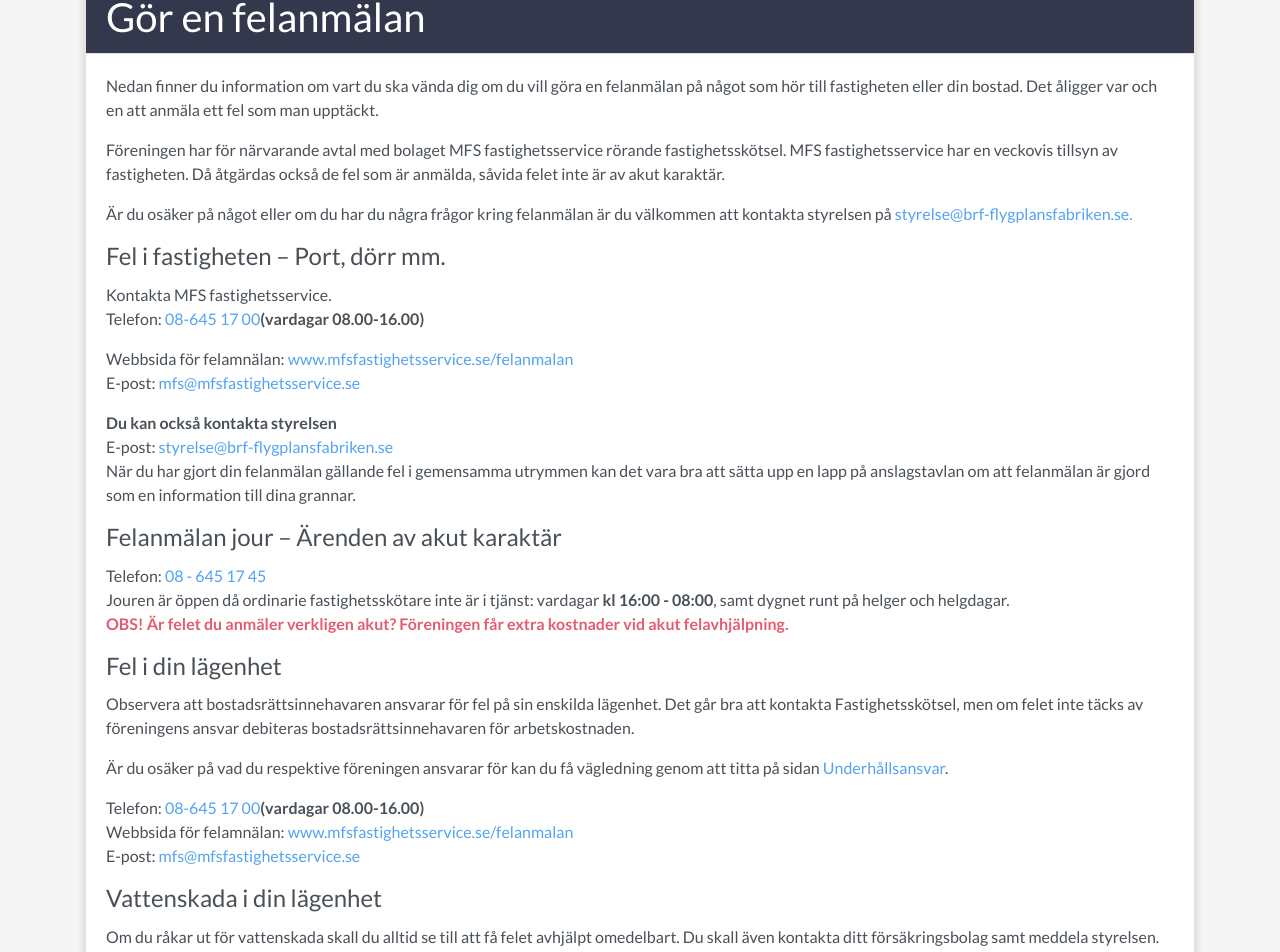
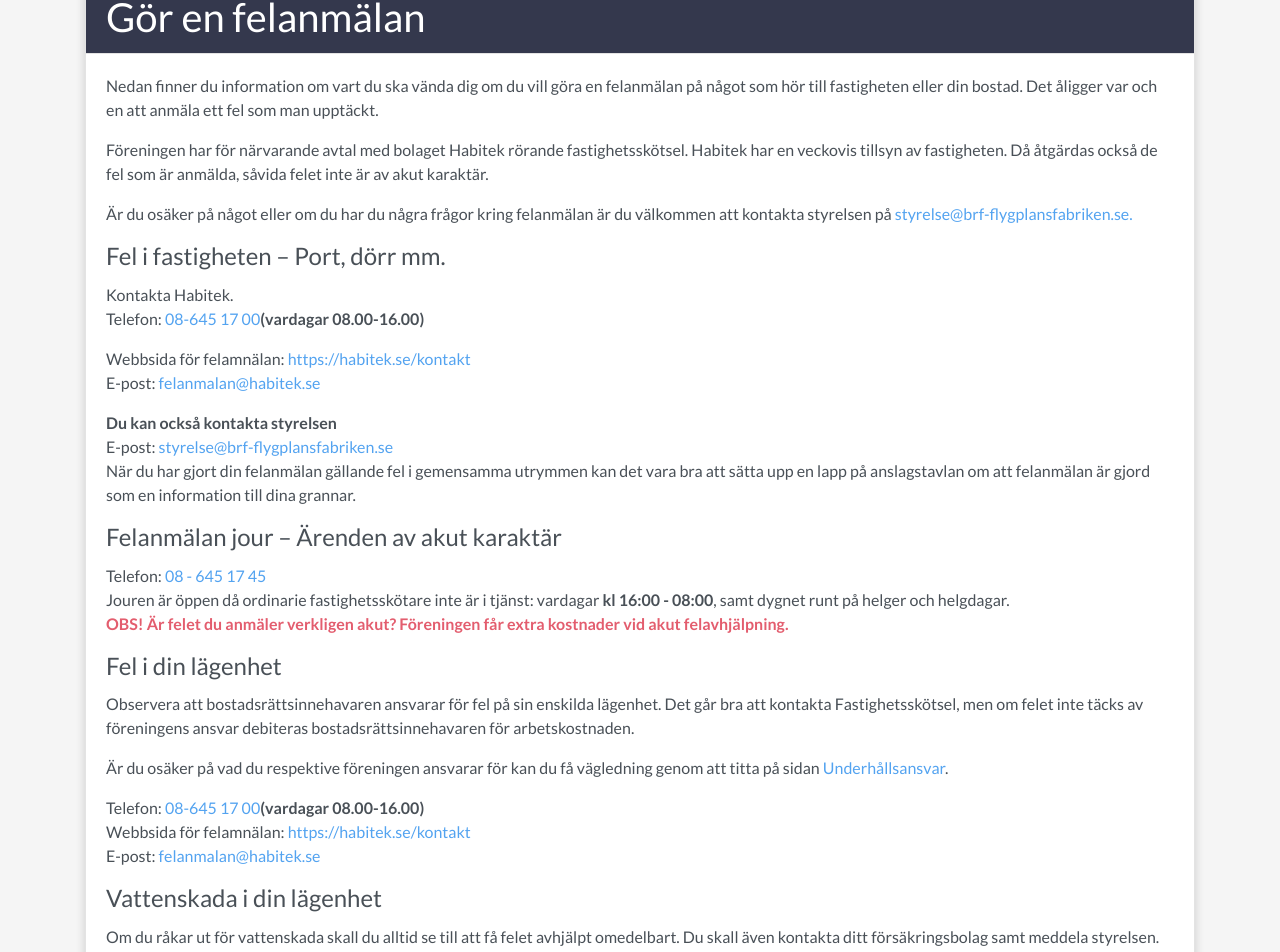
Before and after one commit to RasmusFredrikson/flygplansfabriken, an Angular app: page /#/ditt-boende/felanmalan in a window 1280 px wide. Shown: the part 100-1052 px from the top of the page. Built offline with nearby package versions, Linux system fonts and the light colour scheme.

Commit message:
Uppdaterade bredband felanmalan, stadagar

```diff
--- a/src/app/app.component.html
+++ b/src/app/app.component.html
@@ -35,7 +35,7 @@
             Ansöka ändring i bostad
           </a>
           <a class="dropdown-item" href="javascript:void(0)" routerLinkActive="active" routerLink="ditt-boende/felanmalan">
-            Gör en fel anmälan
+            Gör en felanmälan
           </a>
           <a class="dropdown-item" href="javascript:void(0)" routerLinkActive="active" routerLink="ditt-boende/parkering">
             Parkering & Garage
--- a/src/app/contacts/contacts.component.html
+++ b/src/app/contacts/contacts.component.html
@@ -15,14 +15,14 @@
           Fel i fastigheten – Port, dörr mm.
         </b>
         <br>
-        Kontakta MFS fastighetsservice.
+        Kontakta Habitek.
         <br>
         Telefon: <a href="tel: 08-645 17 00"> 08-645 17 00</a> (vardagar 08.00-16.00)
         <br>
         Webbsida för felamnälan: <a
-        href="http://www.mfsfastighetsservice.se/felanmalan">www.mfsfastighetsservice.se/felanmalan</a>
+        href="https://habitek.se/kontakt">https://habitek.se/kontakt</a>
         <br>
-        E-post: <a href="mailto:mfs@mfsfastighetsservice.se">mfs@mfsfastighetsservice.se</a>
+        E-post: <a href="mailto:felanmalan@habitek.se">felanmalan@habitek.se</a>
         <hr>
         <p>
           Du kan också kontakta styrelsen
@@ -40,7 +40,7 @@
           Felanmälan jour – ärenden av akut karaktär
         </b>
         <br>
-        Telefon: <a href="tel:08 - 645 17 45">08 - 645 17 45</a>
+        Telefon: <a href="tel:08-645 17 45">08-645 17 45</a> Måndag – fredag kl. 16–08 samt helger / helgdagar
         <br>
         Jouren är öppen då ordinarie fastighetsskötare inte är i tjänst: vardagar kl 16:00 - 08:00, samt dygnet runt på
         helger och helgdagar.
@@ -55,13 +55,13 @@
         </b>
         <br>
         Webbsida för felamnälan: <a
-        href="http://www.mfsfastighetsservice.se/felanmalan">www.mfsfastighetsservice.se/felanmalan</a>
+        href="https://habitek.se/kontakt">https://habitek.se/kontakt</a>
         <br>
-        Kontakta MFS fastighetsservice.
+        Kontakta Habitek.
         <br>
         Telefon: <a href="tel:08-645 17 00">08-645 17 00</a> (vardagar 08:00-16:00)
         <br>
-        E-post: <a href="mailto: mfs@mfsfastighetsservice.se">mfs@mfsfastighetsservice.se</a>
+        E-post: <a href="mailto: felanmalan@habitek.se">felanmalan@habitek.se</a>
         <br>
         <i class="text-danger">
           Observera att bostadsrättsinnehavaren ansvarar för fel på sin enskilda lägenhet. Det går bra att kontakta
--- a/src/app/maklare/maklare.component.html
+++ b/src/app/maklare/maklare.component.html
@@ -37,7 +37,7 @@
       <li class="list-group-item">
         <b>Parkeringsavgift</b>
         <br>
-        21 parkeringsplatser utomhus – 850 kr/mån inkl. moms
+        21 parkeringsplatser utomhus – 800 kr/mån inkl. moms
       </li>
 
       <li class="list-group-item">
@@ -77,6 +77,8 @@
       <li class="list-group-item">
         <b>Stadgar</b>
         <br>
+        <a href="assets/stadgar2019.pdf">Senaste Stadgar från 2019</a>
+        <br>
         <a href="assets/stadgar2017.pdf">Stadgar från 2017</a>
       </li>
     </ul>
--- a/src/app/stadgar/stadgar.component.html
+++ b/src/app/stadgar/stadgar.component.html
@@ -1 +1 @@
-<embed src="assets/stadgar2017.pdf"/>
+<embed src="assets/stadgar2019.pdf"/>
--- a/src/app/your-apartment/felanmalan/felanmalan.component.html
+++ b/src/app/your-apartment/felanmalan/felanmalan.component.html
@@ -9,9 +9,8 @@
       </p>
 
       <p>
-        Föreningen har för närvarande avtal med bolaget MFS fastighetsservice rörande fastighetsskötsel. MFS
-        fastighetsservice har en veckovis tillsyn av fastigheten. Då åtgärdas också de fel som är anmälda, såvida felet
-        inte är av akut karaktär.
+        Föreningen har för närvarande avtal med bolaget Habitek rörande fastighetsskötsel. Habitek har en
+        veckovis tillsyn av fastigheten. Då åtgärdas också de fel som är anmälda, såvida felet inte är av akut karaktär.
       </p>
 
       <p>
@@ -22,15 +21,15 @@
       <h4 class="card-title">Fel i fastigheten – Port, dörr mm.</h4>
 
       <p>
-        Kontakta MFS fastighetsservice.
+        Kontakta Habitek.
         <br>
         Telefon: <a href="tel:08-645 17 00">08-645 17 00</a> <b>(vardagar 08.00-16.00)</b>
       </p>
       <p>
         Webbsida för felamnälan:
-        <a href="http://www.mfsfastighetsservice.se/felanmalan">www.mfsfastighetsservice.se/felanmalan</a>
+        <a href="https://habitek.se/kontakt">https://habitek.se/kontakt</a>
         <br>
-        E-post: <a href="mailto:mfs@mfsfastighetsservice.se">mfs@mfsfastighetsservice.se</a>
+        E-post: <a href="mailto:felanmalan@habitek.se">felanmalan@habitek.se</a>
       </p>
 
       <p>
@@ -47,8 +46,7 @@
         Telefon: <a href="tel:08 - 645 17 45">08 - 645 17 45</a>
         <br>
         Jouren är öppen då ordinarie fastighetsskötare inte är i tjänst: vardagar <b>kl 16:00 - 08:00</b>, samt dygnet
-        runt på
-        helger och helgdagar.
+        runt på helger och helgdagar.
         <br>
         <b class="text-danger">OBS! Är felet du anmäler verkligen akut? Föreningen får extra kostnader vid akut
           felavhjälpning.</b>
@@ -64,9 +62,9 @@
         Telefon: <a href="08-645 17 00">08-645 17 00</a> <b>(vardagar 08.00-16.00)</b>
         <br>
         Webbsida för felamnälan: <a
-        href="http://www.mfsfastighetsservice.se/felanmalan">www.mfsfastighetsservice.se/felanmalan</a>
+        href="https://habitek.se/kontakt">https://habitek.se/kontakt</a>
         <br>
-        E-post: <a href="mailto:mfs@mfsfastighetsservice.se">mfs@mfsfastighetsservice.se</a>
+        E-post: <a href="mailto:felanmalan@habitek.se">felanmalan@habitek.se</a>
       </p>
 
       <h4 class="card-title">Vattenskada i din lägenhet</h4>
@@ -106,10 +104,10 @@
 
       <h4 class="card-title">Fel på Internet</h4>
       <p>
-        Internet via fiber levereras för närvarande av Bredbandsbolaget. <br>Kontakta Bredbandsbolaget kundservice för
-        fibertjänster för att få rätt hjälp.
+        1000/1000Mbps Internet via fiber levereras för närvarande av Bahnhof. <br>Kontakta Bahnhof kundservice för
+        att få rätt hjälp.
         <br>
-        Telefon: <a href="tel:0770-777 000">0770-777 000</a> alla dagar kl. <b>08.00–22.00</b>.
+        Telefon: <a href="tel:010-510 00 00">010-510 00 00</a>
       </p>
     </div>
   </div>
```
Also changed, not shown: 1 other file (tests, documents, lock files or other folders).
